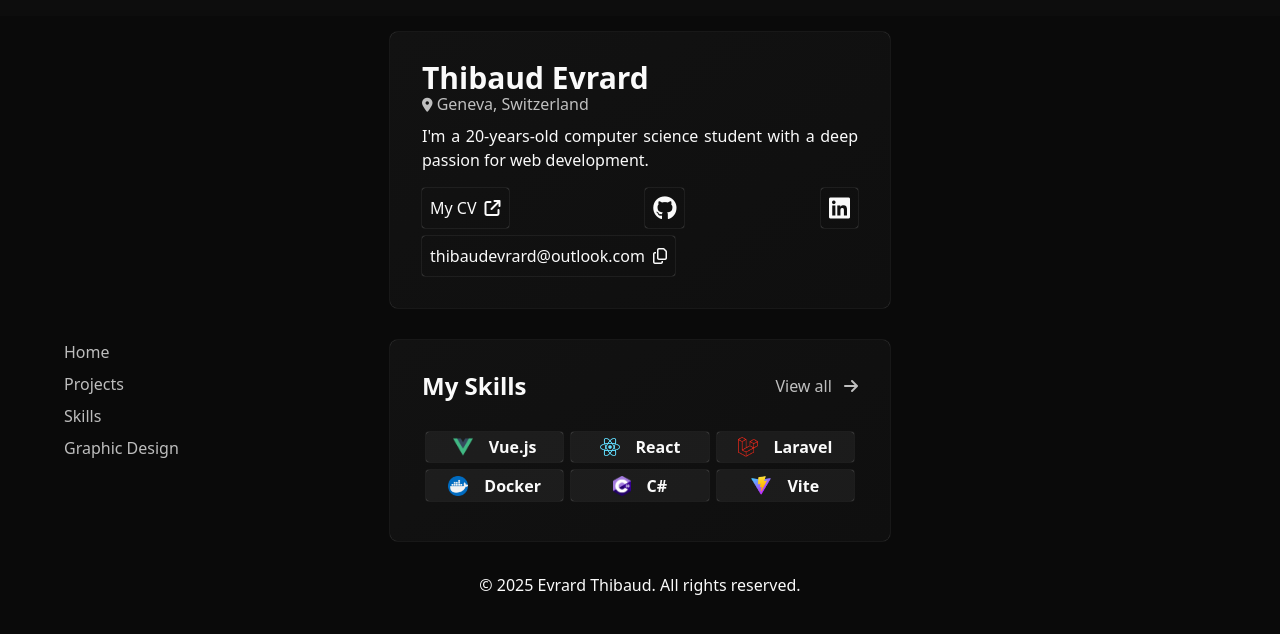
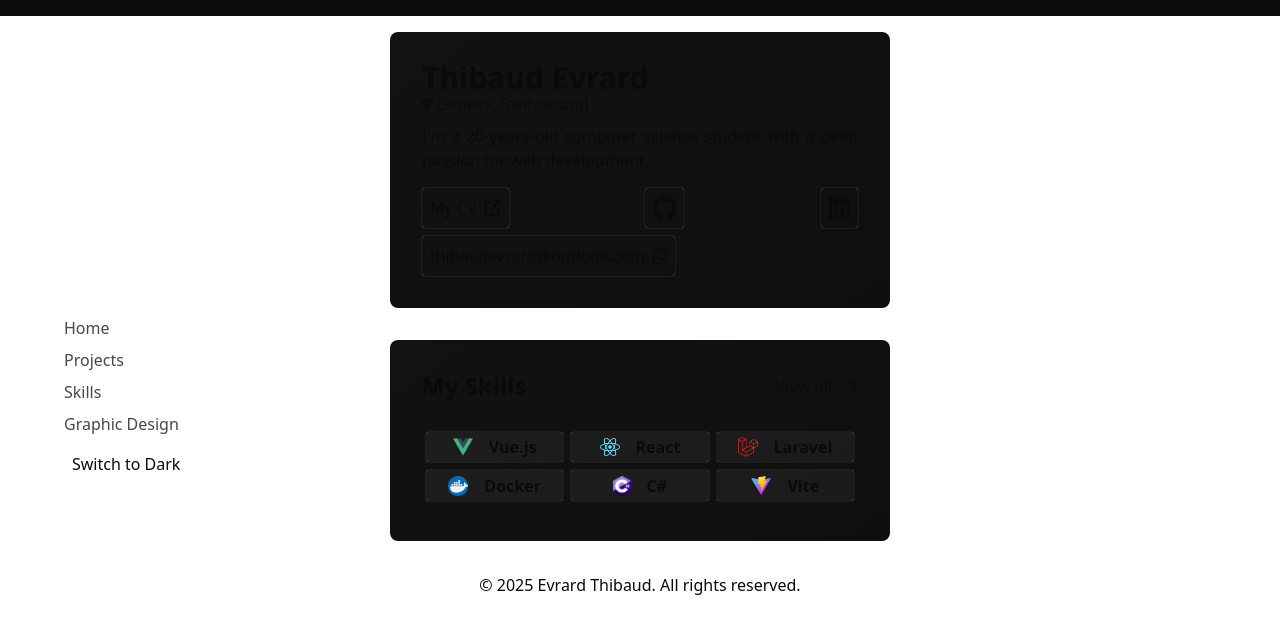
Before and after one commit to EvrardThibaud/portfolio_vue, a Vue app: page / in a window 1280 px wide. Shown: the top 634 px of the page. Built offline with nearby package versions, Linux system fonts and the light colour scheme.

Commit message:
switch dark/white theme

```diff
--- a/src/components/Navbar.vue
+++ b/src/components/Navbar.vue
@@ -1,4 +1,6 @@
-<script setup lang="ts"></script>
+<script setup lang="ts">
+import ThemeToggle from "./ThemeToggle.vue";
+</script>
 
 <template>
   <nav class="flex items-center fixed h-full w-auto left-0 top-0 p-16">
@@ -11,6 +13,7 @@
       <RouterLink :to="{ name: 'design' }" class="hover">
         Graphic Design
       </RouterLink>
+      <ThemeToggle></ThemeToggle>
     </div>
   </nav>
 </template>
--- /dev/null
+++ b/src/components/ThemeToggle.vue
@@ -0,0 +1,30 @@
+<script setup lang="ts">
+import { ref, onMounted } from "vue";
+
+const isDark = ref(false);
+
+onMounted(() => {
+  const savedTheme = localStorage.getItem("theme");
+  if (savedTheme === "dark") {
+    document.documentElement.classList.add("dark");
+    isDark.value = true;
+  }
+});
+
+function toggleTheme() {
+  isDark.value = !isDark.value;
+  if (isDark.value) {
+    document.documentElement.classList.add("dark");
+    localStorage.setItem("theme", "dark");
+  } else {
+    document.documentElement.classList.remove("dark");
+    localStorage.setItem("theme", "light");
+  }
+}
+</script>
+
+<template>
+  <button @click="toggleTheme" class="button">
+    {{ isDark ? "Switch to Light" : "Switch to Dark" }}
+  </button>
+</template>
--- a/src/main.ts
+++ b/src/main.ts
@@ -7,15 +7,18 @@ import "./style/container.scss";
 import "./style/box.scss";
 import App from "./App.vue";
 import router from "./router";
-import { cardEffect } from './composable/cardEffect';
+import { cardEffect } from "./composable/cardEffect";
 import { saveData } from "./composable/saveData";
 
-saveData()
+saveData();
 
 const app = createApp(App);
 
-cardEffect('.project_card');
-document.documentElement.classList.add("dark");
+cardEffect(".project_card");
+const savedTheme = localStorage.getItem("theme");
+if (savedTheme === "dark") {
+  document.documentElement.classList.add("dark");
+}
 
 app.use(router);
 app.mount("#app");
```
